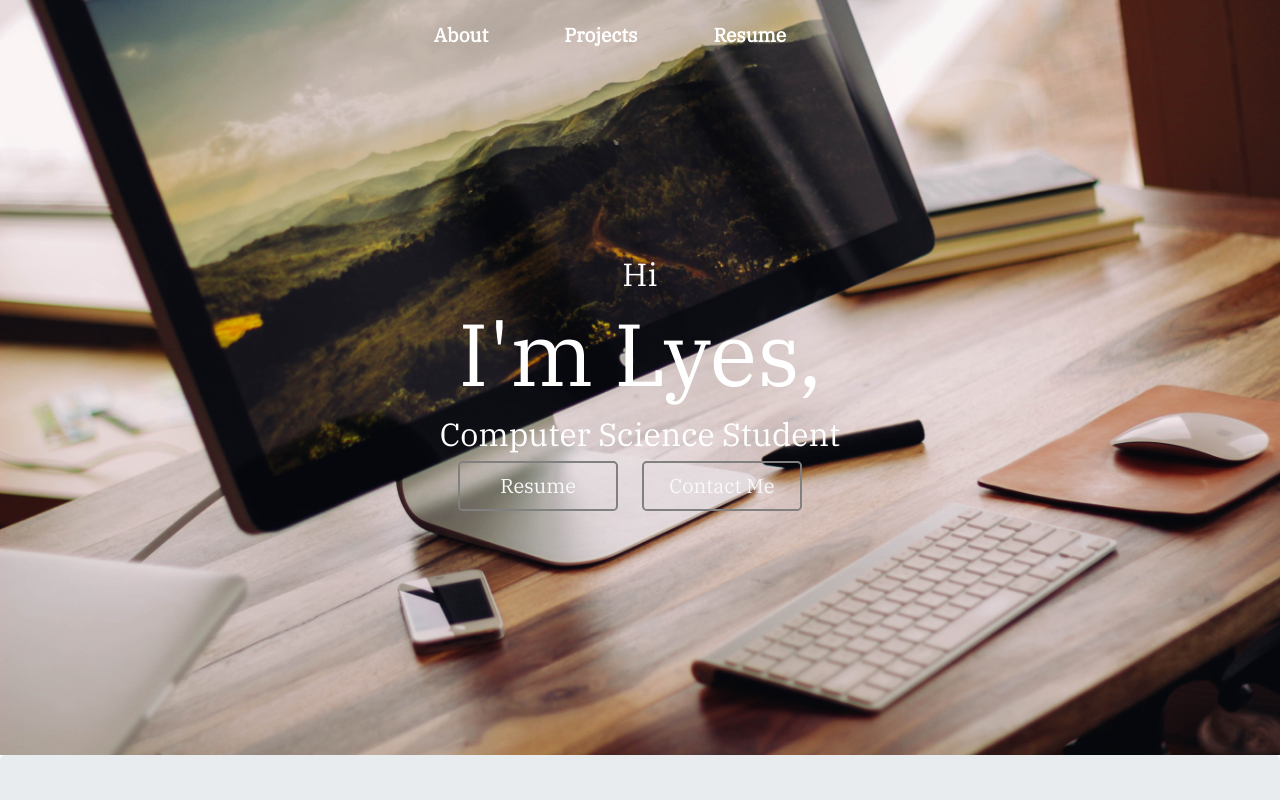
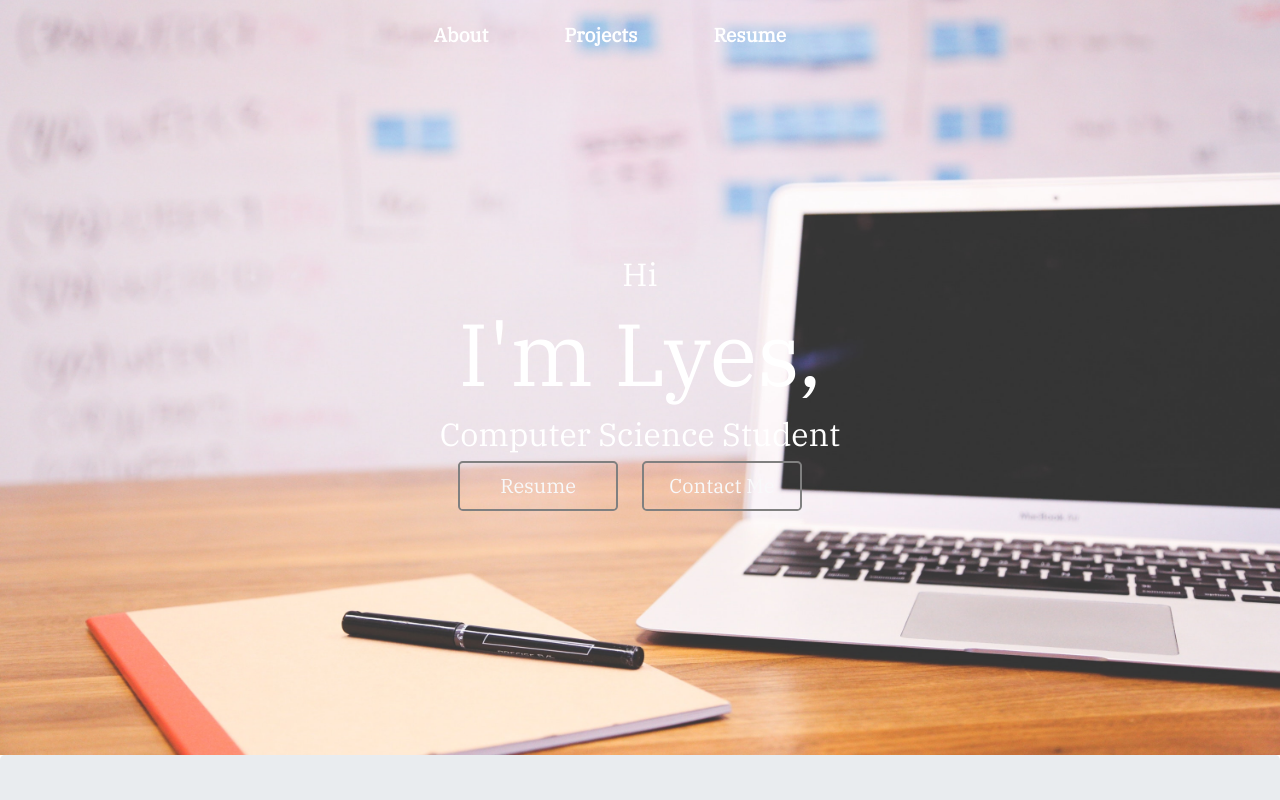
Before and after one commit to LyesHA/lyes-personal-website, a plain HTML site: page indexprojects.html in a window 1280 px wide. Shown: the top 800 px of the page. Drawn offline with nearby package versions, Linux system fonts and the light colour scheme.

Commit message:
second commit

```diff
--- a/indexprojects.html
+++ b/indexprojects.html
@@ -46,7 +46,7 @@
     <div id="carouselExampleIndicators" class="carousel slide" data-ride="carousel">
         <div class="carousel-inner">
             <div class="carousel-item active">
-                <img class="d-block w-100 imagestyle" src="Pictures/pic4.jpg" alt="First slide">
+                <img class="d-block w-100 imagestyle" src="Pictures/apple-macbook-air-notepad-7377.jpg" alt="First slide">
                 <div class="carousel-caption">
                     <h2> Hi </h2>
                     <h1 class="display-2">I'm Lyes,</h1>
```
Also changed, not shown: index.html (+1 -1 lines), Pictures/apple-macbook-air-notepad-7377.jpg (added), Pictures/fog-foggy-forest-4827.jpg (deleted), 1 other file.
